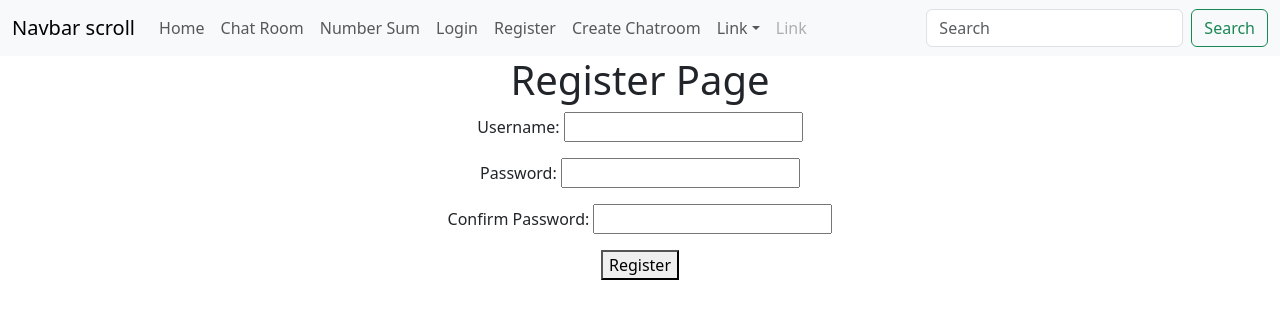
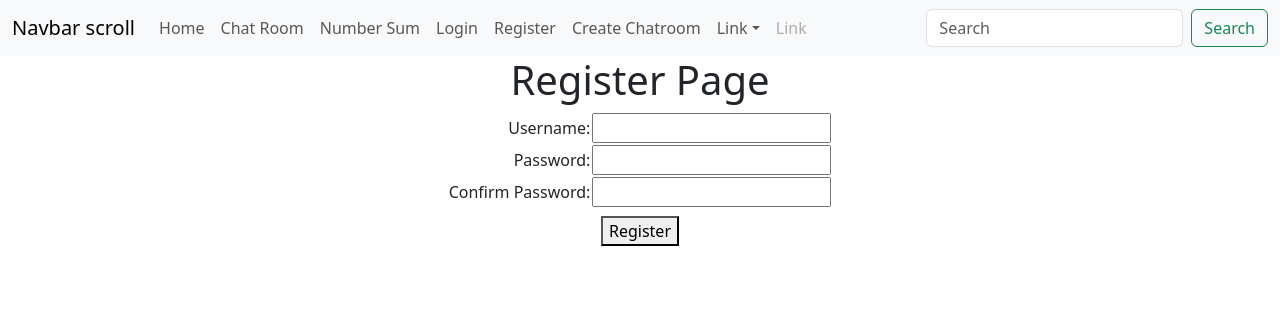
Before and after one commit to napu002/message_frontend, a React (Create React App) app: page /register in a window 1280 px wide. Shown: the top 318 px of the page. Built offline with nearby package versions, Linux system fonts and the light colour scheme.

Commit message:
Registration Page review changes

```diff
--- a/src/components/Register.js
+++ b/src/components/Register.js
@@ -5,8 +5,8 @@ import {BaseUrl} from "../constants";
 function Register(props) {
     const [username, setUsername] = useState("")
     const [password, setPassword] = useState("")
-    const [password2, setPassword2] = useState("")
-    const [regstatus, setRegstatus] = useState("")
+    const [password_confirm, setPassword_confirm] = useState("")
+    const [register_status, setRegister_status] = useState("")
 
     function usernameHandler(e) {
         setUsername(e.target.value)
@@ -15,15 +15,15 @@ function Register(props) {
         setPassword(e.target.value)
     }
 
-    function password2Handler(e) {
-        setPassword2(e.target.value)
+    function password_confirmHandler(e) {
+        setPassword_confirm(e.target.value)
     }
 
     function register() {
         let data = JSON.stringify({
             "username": username,
             "password": password,
-            "password_confirm": password2,
+            "password_confirm": password_confirm,
         });
 
         let config = {
@@ -40,26 +40,36 @@ function Register(props) {
         axios.request(config)
         .then((response) => {
           console.log(JSON.stringify(response.data));
-          setRegstatus("Success!");
+          setRegister_status("Success!");
           // localStorage.setItem('accessToken', response.data.token);
         })
         .catch((error) => {
           console.log(error);
 
-          setRegstatus("Error!");
+          setRegister_status("Error!");
         });
 
     }
     return (
         <div>
             <h1>Register Page</h1>
-            <p>Username: <input id={"username"} type={"text"} onChange={usernameHandler}/></p>
-            <p>Password: <input id={"password"} type={"password"} onChange={passwordHandler}/></p>
-            <p>Confirm Password: <input id={"password2"} type={"password"} onChange={password2Handler}/></p>
-            <p>
-                <button id={"registerbtn"} onClick={register}>Register</button>
+            <table className="m-auto">
+                <tr>
+                    <td className={'text-end'}>Username: </td><td><input id={"username"} type={"text"} onChange={usernameHandler}/></td>
+                </tr>
+                <tr>
+                    <td className={'text-end'}>Password: </td><td><input id={"password"} type={"password"} onChange={passwordHandler}/></td>
+                </tr>
+                <tr>
+                    <td className={'text-end'}>Confirm Password: </td><td><input id={"password_confirm"} type={"password"} onChange={password_confirmHandler}/>
+                    </td>
+                </tr>
+
+            </table>
+            <p className={'mt-2'}>
+                <button id={"register_btn"} onClick={register}>Register</button>
             </p>
-            <p id={"login_status"}>{regstatus}</p>
+            <p id={"registration_status"}>{register_status}</p>
         </div>
     );
 }
```
